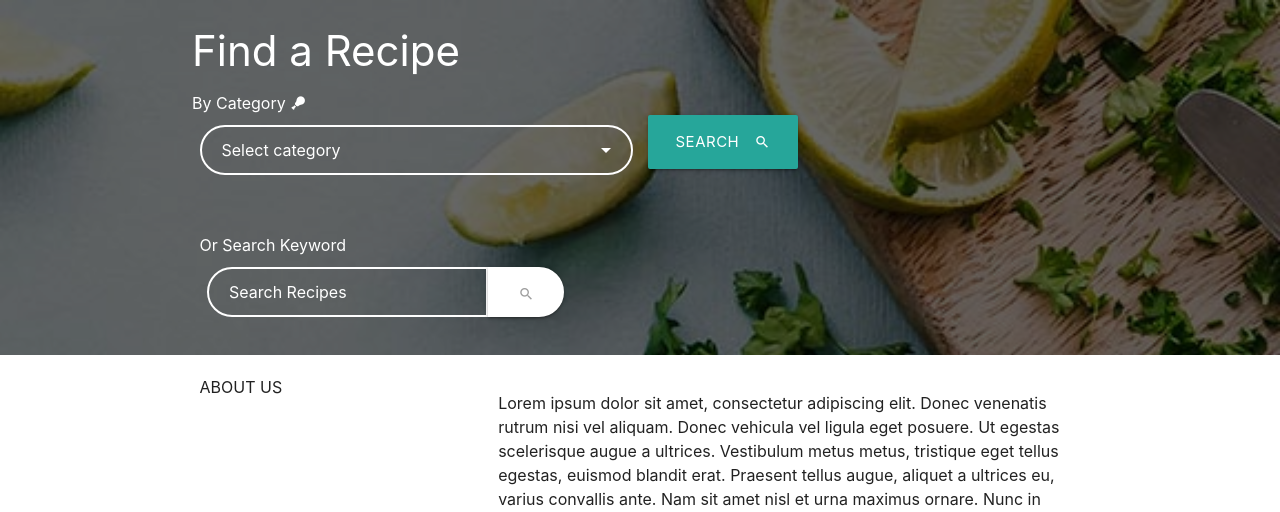
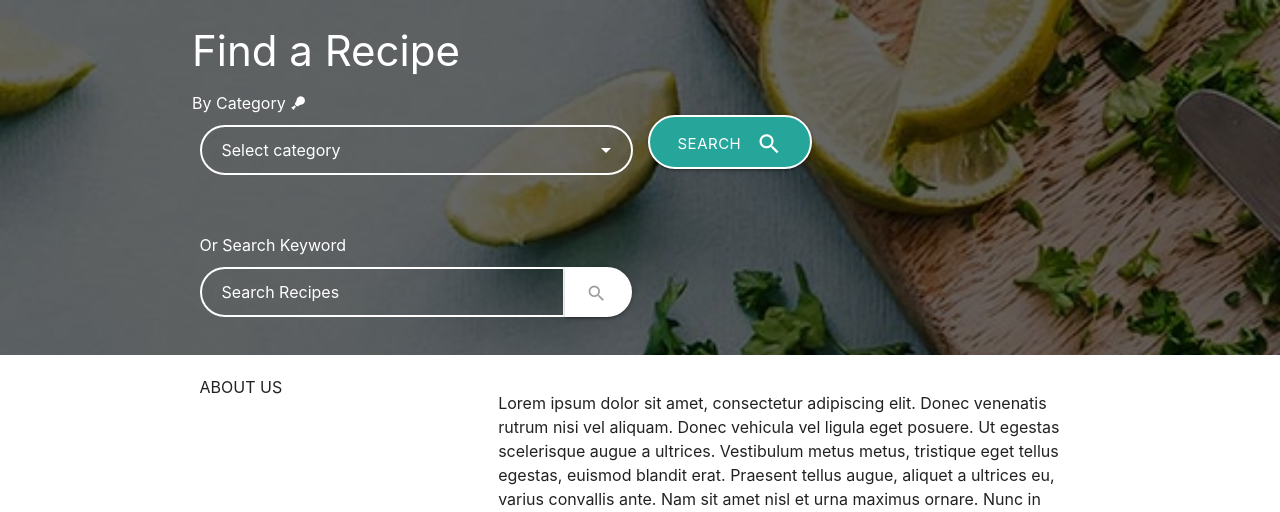
Before and after one commit to Bourkekev/ms3-your-recipe-hub, a Flask app: page / in a window 1280 px wide. Shown: the part 64-576 px from the top of the page. Run offline with Flask 2, Linux system fonts and the light colour scheme; data that the repository does not hold is empty; some libraries are stand-ins or nearby versions.

Commit message:
Adjustments of homepage search styling

```diff
--- a/static/css/style.css
+++ b/static/css/style.css
@@ -60,6 +60,12 @@ nav ul a {
 }
 i.material-icons.small {
     font-size: 3rem;
+}
+.btn i {
+    font-size: 2.1rem;
+}
+.btn-large i {
+    font-size: 2.6rem;
 }
 /* extended material icons */
 .mdi.small {
@@ -127,7 +133,7 @@ i.material-icons.small {
 /* Forms */
 /* home category select */
 .category-select .select-wrapper input.select-dropdown,
-.white-rounded input[type=text] {
+input[type=text].white-rounded {
     color: #fff;
     border: 2px solid #fff;
     border-radius: 30px;
@@ -136,28 +142,28 @@ i.material-icons.small {
     height: 5rem;
 }
 /* placeholder */
-.white-rounded ::-webkit-input-placeholder {
+.white-rounded::-webkit-input-placeholder {
     color:#fff;
 }
-.white-rounded ::-moz-placeholder {
+.white-rounded::-moz-placeholder {
     color:#fff;
 }
-.white-rounded :-ms-input-placeholder {
+.white-rounded:-ms-input-placeholder {
     color:#fff;
 }
-.white-rounded ::-ms-input-placeholder {
+.white-rounded::-ms-input-placeholder {
     color:#fff;
 }
-.white-rounded ::placeholder {
+.white-rounded::placeholder {
     color:#fff;
 }
 
 /* over write materialise style for valid/invalid input */
-.white-rounded input.invalid[type=text]:not(.browser-default) {
+input.white-rounded.invalid[type=text]:not(.browser-default) {
     border-color: #F44336;
 }
-.white-rounded input.valid[type=text]:not(.browser-default),
-.white-rounded input.valid[type=text]:not(.browser-default):focus {
+input.white-rounded.valid[type=text]:not(.browser-default),
+input.white-rounded.valid[type=text]:not(.browser-default):focus {
     border-color: #4CAF50;
 }
 .category-select  .select-wrapper .caret {
@@ -171,7 +177,7 @@ label,
 .input-field > label {
     font-size: 1.4rem;
 }
-.button-rounded button {
+.btn-rounded {
     border: 2px solid #fff;
     border-radius: 30px;
 }
@@ -194,6 +200,10 @@ label,
     margin-top: -8px;
     line-height: 50px;
     height: 50px;
+    width: 100%;
+}
+.field-left button .material-icons {
+    margin-left: -5px;
 }
 
 /* Flashes */
--- a/templates/index.html
+++ b/templates/index.html
@@ -20,7 +20,7 @@
                         </div>
                         <!-- submit button -->
                         <div class="col s12 m6 text-center text-sm-left">
-                            <button class="btn waves-effect waves-light btn-large" type="submit">Search
+                            <button class="btn waves-effect waves-light btn-large btn-rounded" type="submit">Search
                                 <i class="material-icons right">search</i>
                             </button>
                         </div>
@@ -31,14 +31,14 @@
             <div class="row">
                 <div class="col s12 m6">
                     <div class="text-center text-lg-left">Or Search Keyword</div>
-                    <form action="{{ url_for('search') }}" method="post" class="col s12">
+                    <form action="{{ url_for('search') }}" method="post" class="">
                         <div class="row valign-wrapper">
-                            <div class="input-field white-rounded button-right col s8 m8">
-                                <input type="text" name="query" id="query" minlength="3" maxlength="30" placeholder="Search Recipes" class="validate" required>
+                            <div class="input-field button-right col s9 m10">
+                                <input type="text" name="query" id="query" minlength="3" maxlength="30" placeholder="Search Recipes" class="validate white-rounded" required>
                                 <label for="query" class="sr-only">Search Recipes</label>
                             </div>
-                            <div class="col s4 m4 button-rounded field-left">
-                                <button type="submit" class="waves-effect waves-dark btn-large white"><i class="material-icons grey-text darken-4">search</i></button>
+                            <div class="col s3 m2 field-left">
+                                <button type="submit" class="waves-effect waves-dark btn white btn-rounded"><i class="material-icons grey-text darken-4">search</i></button>
                             </div>
                         </div>
                     </form>
```
